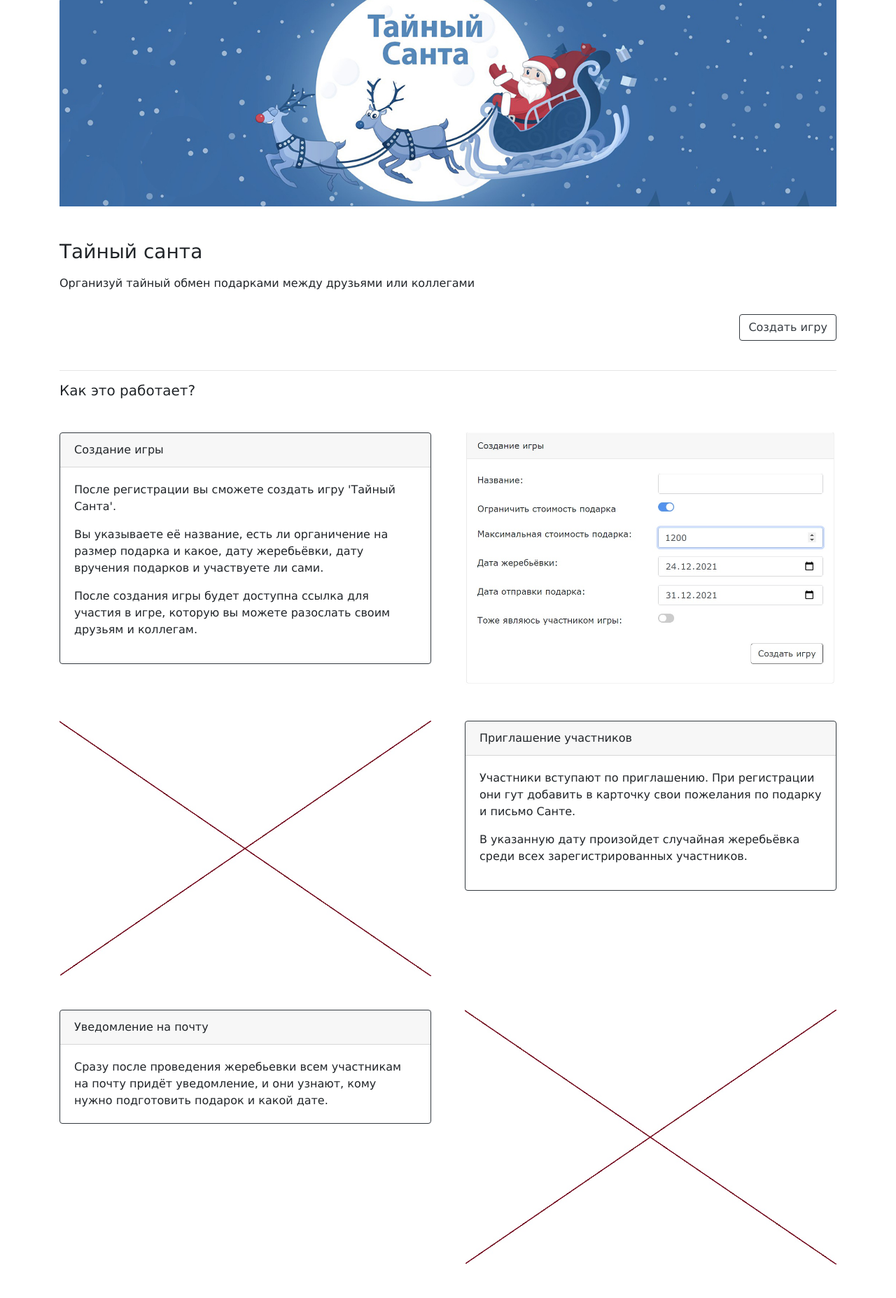
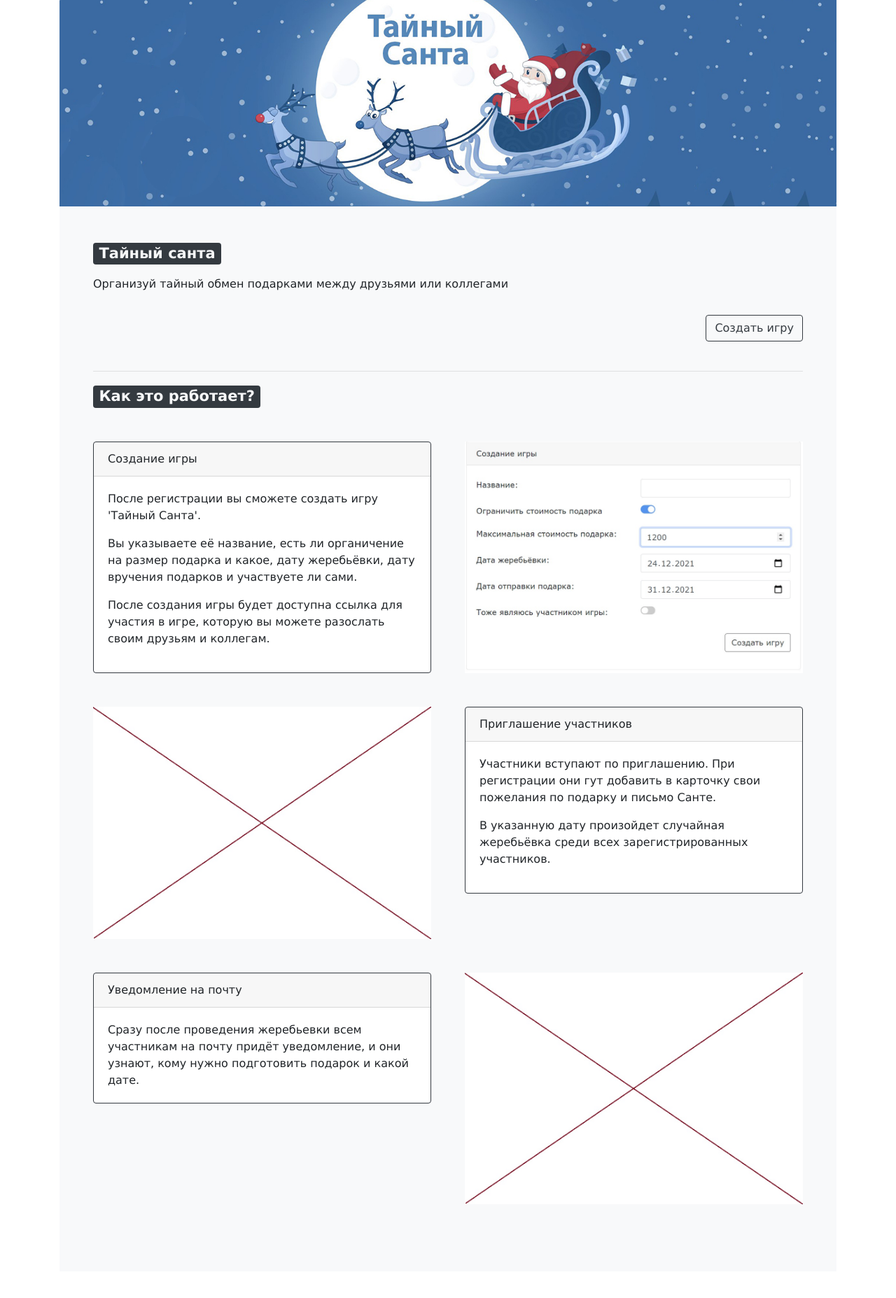
Before and after one commit to balancy/secret_santa, a Django app: page / in a window 1280 px wide. Shown: the part 57-1912 px from the top of the page at 70% size. After the commit the page ends 1874 px from the top, so only its background shows below. Run offline with Django 4.2, Linux system fonts and the light colour scheme.

Commit message:
Little update on index page

```diff
--- a/games/templates/games/index.html
+++ b/games/templates/games/index.html
@@ -6,8 +6,8 @@
 
 {% block content %}
     <img src="{% static 'santa.jpg' %}" width="100%">
-    <div class="mt-5">
-      <h3>Тайный санта</h3>
+    <div class="bg-light p-5">
+      <h3><span class="badge bg-dark text-light">Тайный санта</span></h3>
       <p class="my-3">Организуй тайный обмен подарками между друзьями или коллегами</p>
       <div class="pb-5 mb-5">
         {% if user.is_authenticated %}
@@ -17,7 +17,7 @@
         {% endif %}
       </div>
       <hr>
-      <h5>Как это работает?</h5>
+      <h3><span class="badge bg-dark text-light">Как это работает?</span></h3>
       <div class="row my-5">
         <div class="col col-6 pr-4">
             <div class="card border-dark">
```
